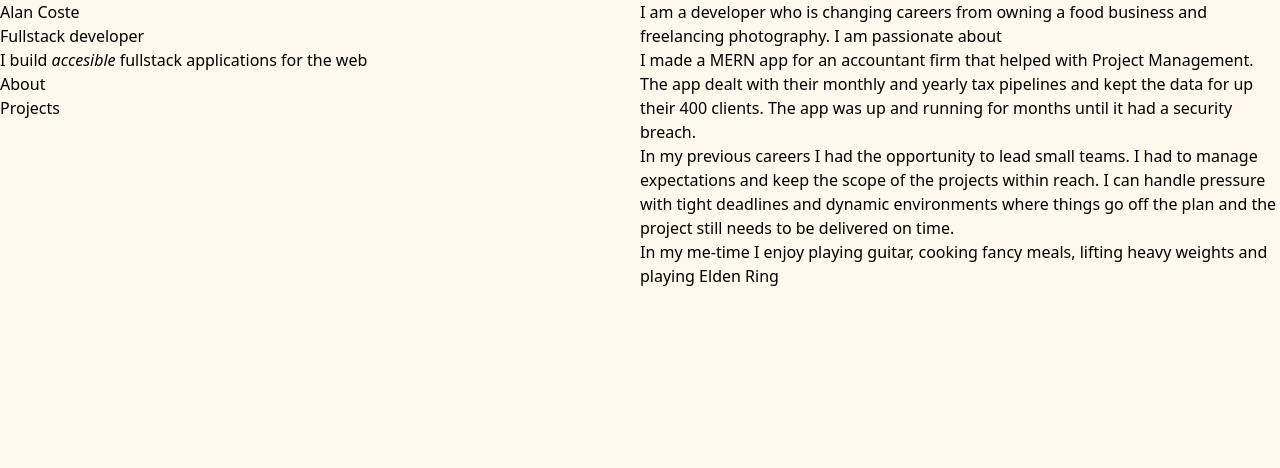
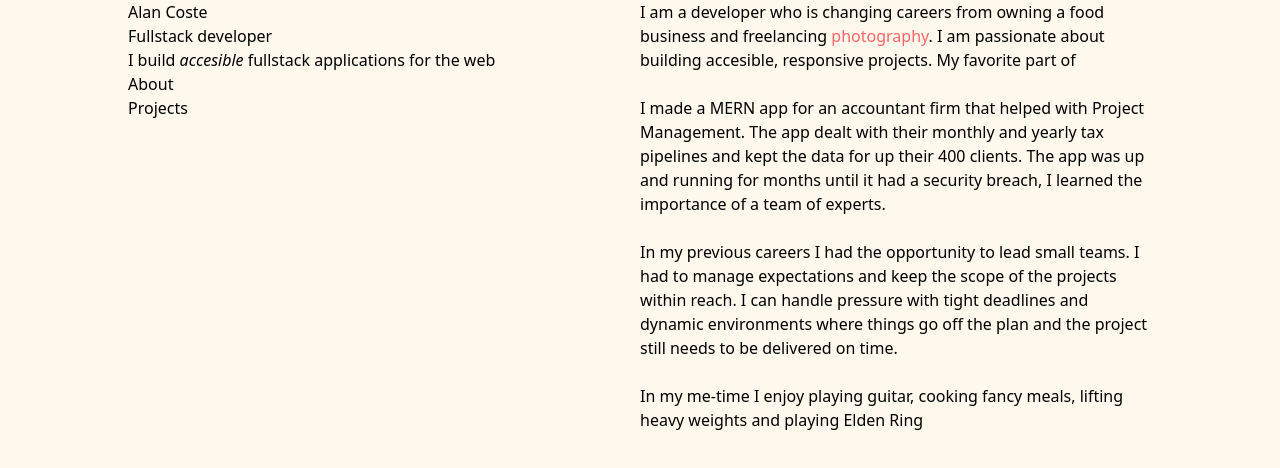
Before and after one commit to costealan/portfolio-2025, a Next.js app: page / in a window 1280 px wide. Shown: the top 468 px of the page. Built offline with nearby package versions, Linux system fonts and the light colour scheme.

Commit message:
refactor: move header to its own file and add a wrapper div to the app
There is a wrapper to center the whole app and another to define the max size accoring to max screen size

```diff
--- /dev/null
+++ b/src/app/components/Header.tsx
@@ -0,0 +1,19 @@
+import React from "react";
+
+export default function Header() {
+  return (
+    <header className="flex-1">
+      <div>
+        <h1>Alan Coste</h1>
+        <h3>Fullstack developer</h3>
+        <p>
+          I build <em>accesible</em> fullstack applications for the web
+        </p>
+      </div>
+      <nav>
+        <p>About</p>
+        <p>Projects</p>
+      </nav>
+    </header>
+  );
+}
--- a/src/app/page.tsx
+++ b/src/app/page.tsx
@@ -1,42 +1,44 @@
+import Link from "next/link";
+import Header from "./components/Header";
+
 export default function Home() {
   return (
-    <div className="flex">
-      <header className="flex-1">
-        <div>
-          <h1>Alan Coste</h1>
-          <h3>Fullstack developer</h3>
-          <p>
-            I build <em>accesible</em> fullstack applications for the web
-          </p>
-        </div>
-        <nav>
-          <p>About</p>
-          <p>Projects</p>
-        </nav>
-      </header>
+    <div className="flex justify-center">
+      <div className="flex max-w-5xl">
+        <Header />
         <main className="flex-1">
           <p>
             I am a developer who is changing careers from owning a food business
-          and freelancing photography. I am passionate about
+            and freelancing{" "}
+            <Link className="text-red-400" href={"food-content"}>
+              photography
+            </Link>
+            . I am passionate about building accesible, responsive projects. My
+            favorite part of
           </p>
+          <br />
           <p>
             I made a MERN app for an accountant firm that helped with Project
-          Management. The app dealt with their monthly and yearly tax pipelines
-          and kept the data for up their 400 clients. The app was up and running
-          for months until it had a security breach.
+            Management. The app dealt with their monthly and yearly tax
+            pipelines and kept the data for up their 400 clients. The app was up
+            and running for months until it had a security breach, I learned the
+            importance of a team of experts.
           </p>
+          <br />
           <p>
             In my previous careers I had the opportunity to lead small teams. I
             had to manage expectations and keep the scope of the projects within
             reach. I can handle pressure with tight deadlines and dynamic
-          environments where things go off the plan and the project still needs
-          to be delivered on time.
+            environments where things go off the plan and the project still
+            needs to be delivered on time.
           </p>
+          <br />
           <p>
             In my me-time I enjoy playing guitar, cooking fancy meals, lifting
             heavy weights and playing Elden Ring
           </p>
         </main>
       </div>
+    </div>
   );
 }
```
Lines whose indentation alone changed are shown as unchanged.
